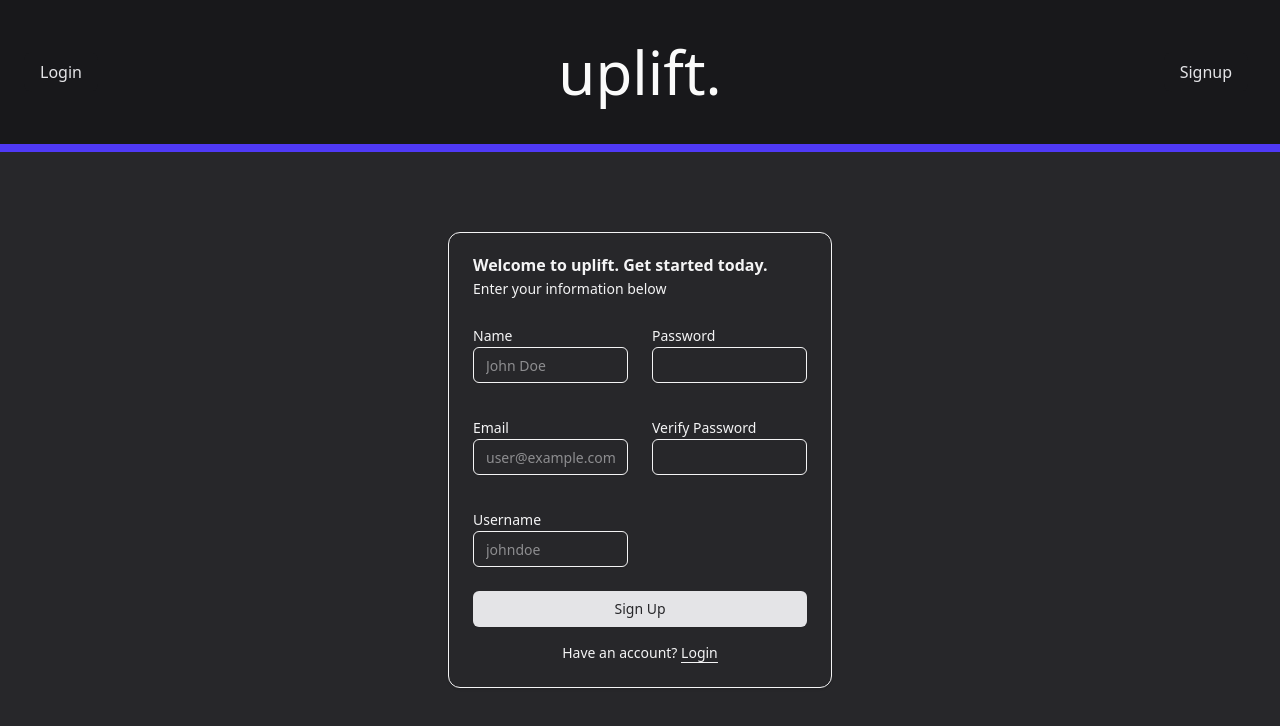
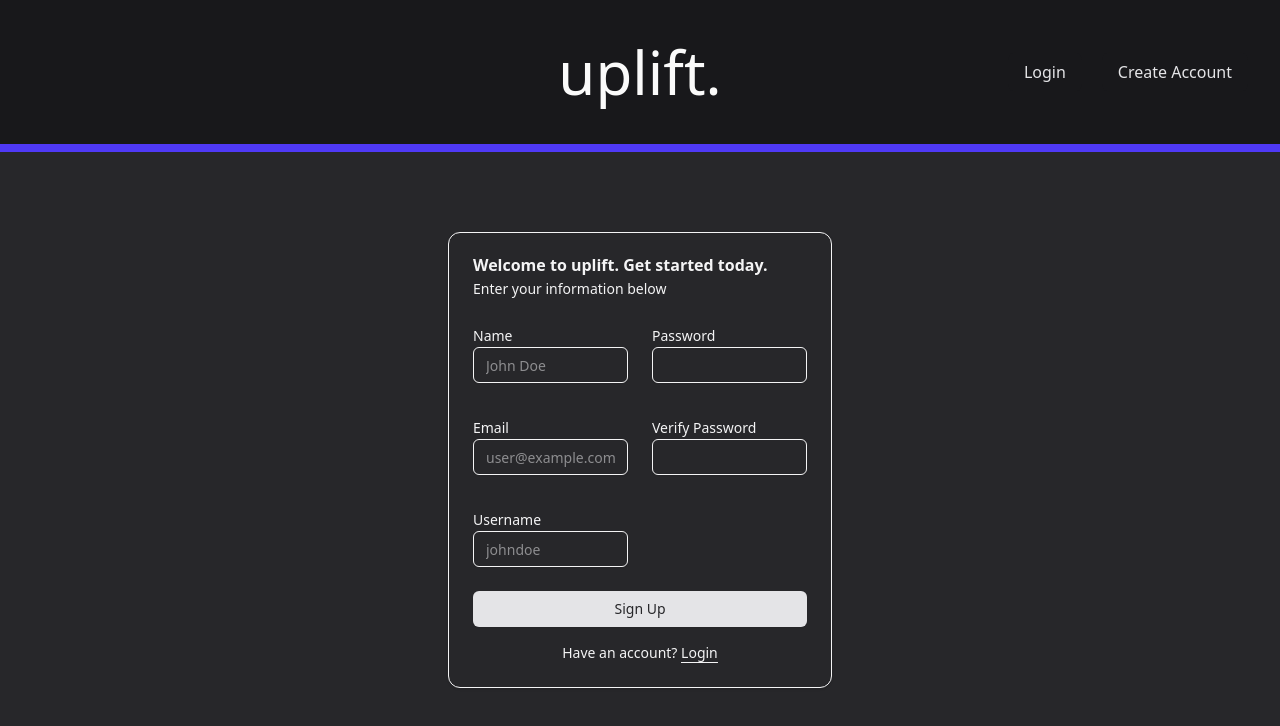
Before and after one commit to dylanboyer/uplift, a React (Vite) app: page /signup in a window 1280 px wide. Shown: the top 726 px of the page. Built offline with nearby package versions, Linux system fonts and the light colour scheme; no server answers.

Commit message:
move logout options to right

```diff
--- a/src/layouts/main-layout.tsx
+++ b/src/layouts/main-layout.tsx
@@ -43,15 +43,7 @@ export default function MainLayout() {
                     </Link>
                   </NavigationMenuItem>
                 </>
-              ) : (
-                <NavigationMenuItem className="p-2">
-                  <Link to="/login">
-                    <div className="text-zinc-200 bg-zinc-900 hover:bg-indigo-600 hover:text-zinc-50 transition-all duration-300 transform hover:scale-105 hover:shadow-lg py-2 px-4 rounded-lg cursor-pointer">
-                      Login
-                    </div>
-                  </Link>
-                </NavigationMenuItem>
-              )}
+              ) : null}
             </NavigationMenuList>
           </NavigationMenu>
         </div>
@@ -86,9 +78,16 @@ export default function MainLayout() {
               ) : (
                 <>
                   <NavigationMenuItem className="p-2">
+                    <Link to="/login">
+                      <div className="text-zinc-200 bg-zinc-900 hover:bg-indigo-600 hover:text-zinc-50 transition-all duration-300 transform hover:scale-105 hover:shadow-lg py-2 px-4 rounded-lg cursor-pointer">
+                        Login
+                      </div>
+                    </Link>
+                  </NavigationMenuItem>
+                  <NavigationMenuItem className="p-2">
                     <Link to="/signup">
                       <div className="text-zinc-200 bg-zinc-900 hover:bg-indigo-600 hover:text-zinc-50 transition-all duration-300 transform hover:scale-105 hover:shadow-lg py-2 px-4 rounded-lg cursor-pointer">
-                        Signup
+                        Create Account
                       </div>
                     </Link>
                   </NavigationMenuItem>
```
